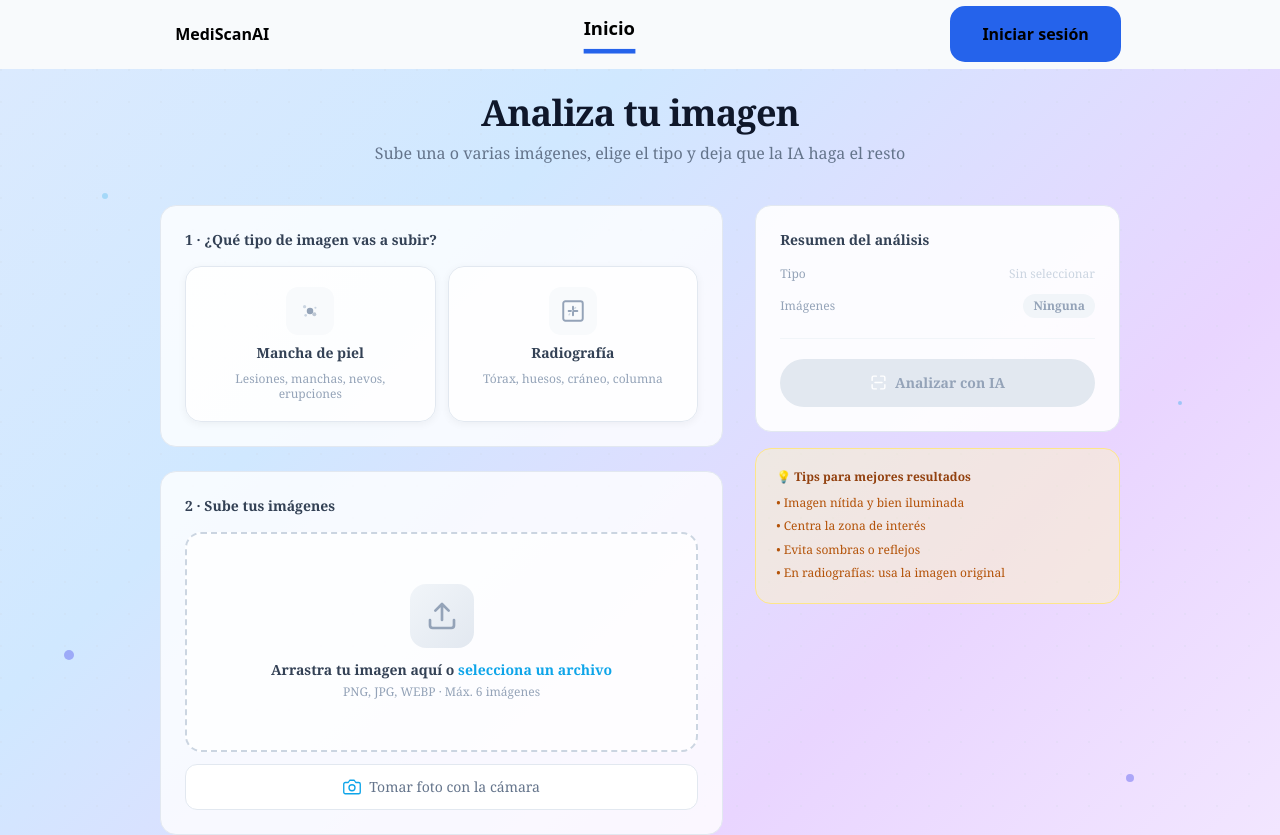
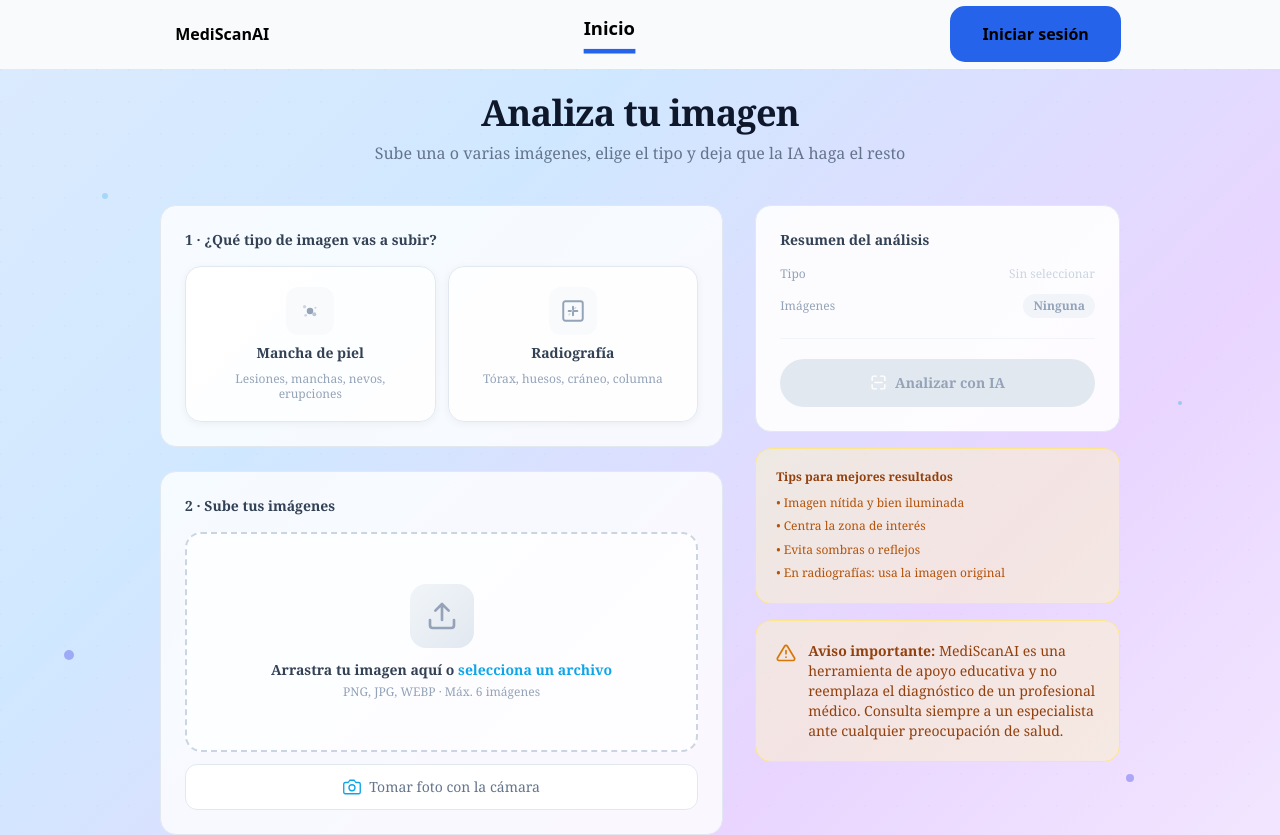
Before and after one commit to Frosmin/hack-tech4future, a React app in the folder frontend/: page /analizar/0 in a window 1280 px wide. Shown: the top 835 px of the page. Built offline with nearby package versions, Linux system fonts and the light colour scheme; the HTML template or start-up script is replaced by a standard one.

Commit message:
style: improve styles

```diff
--- a/frontend/src/pages/analizar/Analizar.jsx
+++ b/frontend/src/pages/analizar/Analizar.jsx
@@ -6,7 +6,6 @@ import ImageTypeSelector from "./components/ImageTypeSelector";
 import FloatingParticle from "../home/components/FloatingParticle";
 import { PARTICLES } from "../../utils/homeData";
 import ResultsPage from "./ResultsPage";
-import usePath from "../../stores/path.store";
 
 const SpinnerIcon = () => (
   <svg
@@ -324,7 +323,7 @@ export default function AnalyzePage() {
                 className="text-xs font-semibold mb-2"
                 style={{ color: "#92400e" }}
               >
-                💡 Tips para mejores resultados
+                Tips para mejores resultados
               </p>
               <ul
                 className="text-xs leading-relaxed space-y-1"
@@ -335,6 +334,35 @@ export default function AnalyzePage() {
                 <li>• Evita sombras o reflejos</li>
                 <li>• En radiografías: usa la imagen original</li>
               </ul>
+            </div>
+            <div
+              className="rounded-2xl p-5 mb-12 border flex items-start gap-3"
+              style={{
+                background: "rgba(254, 243, 199, 0.5)",
+                borderColor: "#fde68a",
+              }}
+            >
+              <svg
+                width="20"
+                height="20"
+                viewBox="0 0 24 24"
+                fill="none"
+                className="mt-0.5 shrink-0"
+              >
+                <path
+                  d="M10.29 3.86L1.82 18a2 2 0 001.71 3h16.94a2 2 0 001.71-3L13.71 3.86a2 2 0 00-3.42 0zM12 9v4M12 17h.01"
+                  stroke="#d97706"
+                  strokeWidth="2"
+                  strokeLinecap="round"
+                  strokeLinejoin="round"
+                />
+              </svg>
+              <p className="text-sm" style={{ color: "#92400e" }}>
+                <strong>Aviso importante:</strong> MediScanAI es una herramienta
+                de apoyo educativa y no reemplaza el diagnóstico de un
+                profesional médico. Consulta siempre a un especialista ante
+                cualquier preocupación de salud.
+              </p>
             </div>
           </div>
         </div>
--- a/frontend/src/pages/consultas/MisConsultas.jsx
+++ b/frontend/src/pages/consultas/MisConsultas.jsx
@@ -128,6 +128,7 @@ const MisConsultas = () => {
           })}
         </div>
       </div>
+
     </div>
   );
 };
```
